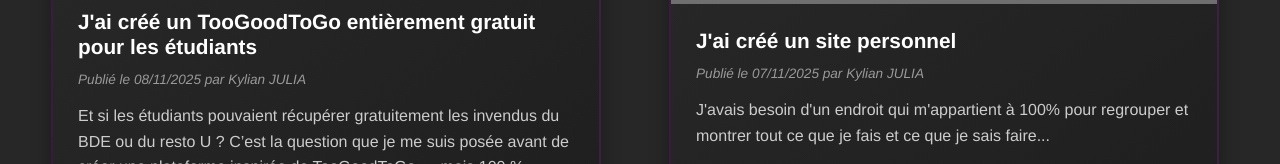
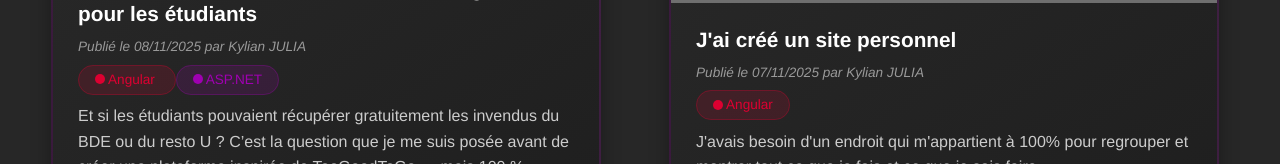
Before and after one commit to kylianjoff/kylianjulia, an Angular app: page /projects in a window 1280 px wide. Shown: the part 605-769 px from the top of the page. Built offline with nearby package versions, Linux system fonts and the light colour scheme; grey boxes are pictures that could not be loaded; what ngx-markdown would draw is missing.

Commit message:
Tag sur les articles

```diff
--- a/src/app/projects/projects.html
+++ b/src/app/projects/projects.html
@@ -22,6 +22,11 @@
               <p class="meta">
                 Publié le {{ post.date }} par {{ post.author }}
               </p>
+              <div class="post-tags">
+                @for (tag of post.tags; track tag) {
+                  <app-tag-badge [tag]="tag"></app-tag-badge>
+                }
+              </div>
               <div class="excerpt" [innerHTML]="post.excerpt"></div>
             </div>
           </a>
--- a/src/app/projects/projects.ts
+++ b/src/app/projects/projects.ts
@@ -2,6 +2,7 @@
 import { HttpClient } from '@angular/common/http';
 
 import { RouterLink } from '@angular/router';
+import { TagBadgeComponent } from '../shared/tag-badge/tag-badge';
 
 interface BlogPost {
   title: string;
@@ -9,13 +10,14 @@
   date: string;
   author: string;
   file: string;
+  tags: string[];
   excerpt: string;
 }
 
 @Component({
   selector: 'app-blog',
   standalone: true,
-  imports: [RouterLink],
+  imports: [RouterLink, TagBadgeComponent],
   templateUrl: './projects.html',
   styleUrls: ['./projects.css'],
   encapsulation: ViewEncapsulation.None
--- a/src/app/styles/article.css
+++ b/src/app/styles/article.css
@@ -180,6 +180,10 @@
   overflow: hidden;
 }
 
+.post-tags {
+  margin-bottom: 15px;
+}
+
 /* État vide */
 .no-posts {
   display: flex;
```
